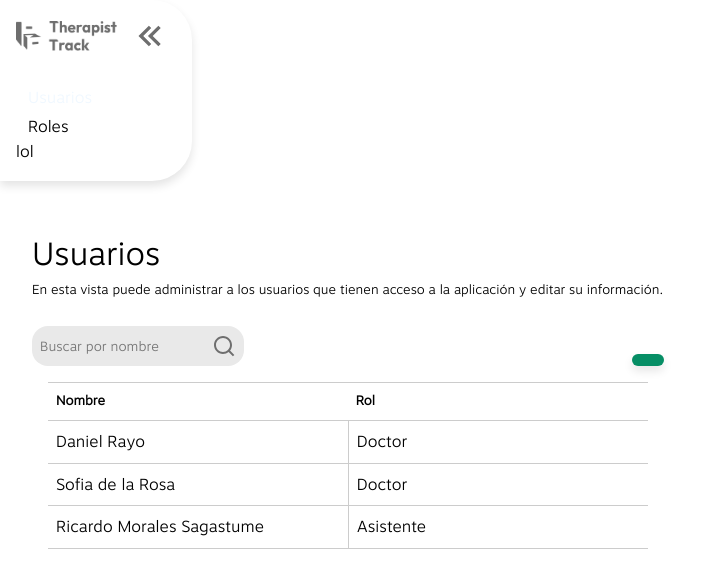
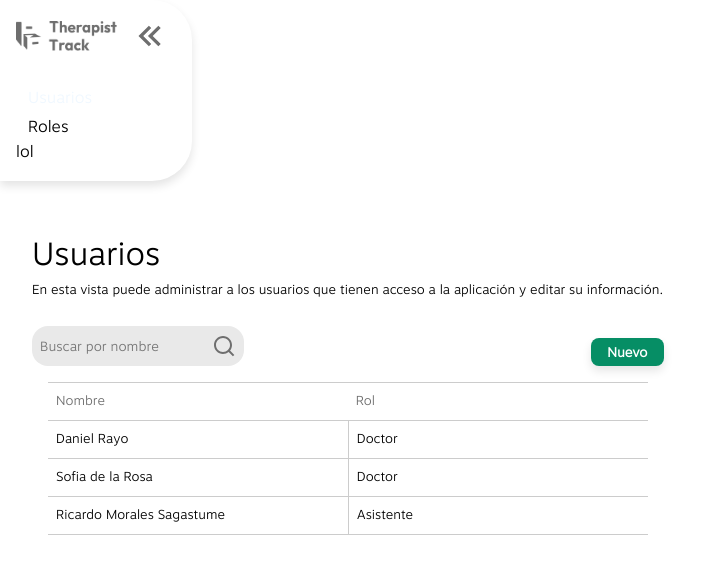
Before and after one commit to TherapistTrack/TherapistTrack-Frontend, a Vue app: page /admin/user in a window 1280 px wide. Shown: the top 588 px of the page, without its empty margins (0-725 px from the left). Built offline with nearby package versions, Linux system fonts and the light colour scheme.

Commit message:
feat: modularized and storybooked DisplayTable

```diff
--- /dev/null
+++ b/src/components/DataDisplay/Tables/DisplayTable.vue
@@ -0,0 +1,80 @@
+<template>
+  <div class="table-container">
+    <div class="header-row">
+      <p class="header-item" v-for="(item, key) in headers" :key="key">
+        {{ item }}
+      </p>
+    </div>
+    <div v-if="loading">
+      <DataLoader />
+    </div>
+
+    <div v-else class="table-row" v-for="(item, key) in data" :key="key" @click="handleClick(key)">
+      <p class="table-item" v-for="(elem, key) in Object.keys(headers)" :key="key">
+        {{ item[elem] }}
+      </p>
+    </div>
+  </div>
+</template>
+
+<script setup>
+import DataLoader from '@/components/Feedback/Spinner/DataLoader.vue'
+const props = defineProps({
+  loading: Boolean,
+  onClick: Function,
+  data: Object,
+  headers: Object
+})
+function handleClick(key) {
+  props.onClick(key)
+}
+</script>
+
+<style>
+.table-container {
+  display: grid;
+  grid-template-columns: auto;
+  font-family: 'MotivaSansLighter';
+  /* Two columns */
+  padding: 1rem;
+}
+
+.header-row,
+.table-row {
+  width: 100%;
+  display: grid;
+  grid-template-columns: repeat(auto-fit, minmax(100px, 1fr));
+}
+.header-row {
+  border-top: 0.2vh solid #ccc;
+  color: var(--gray-1);
+}
+.table-row {
+  color: var(--black);
+  font-weight: bold;
+}
+
+.header-item,
+.table-item {
+  padding: 0.5rem;
+  border-bottom: 0.2vh solid #ccc;
+}
+
+.header-item {
+  color: var(--gray-1);
+}
+
+.table-item {
+  color: var(--black);
+  font-weight: bold;
+}
+
+.table-item + .table-item {
+  border-left: 1px solid #ccc;
+}
+
+.table-row:hover {
+  background-color: var(--accent-light);
+  cursor: pointer;
+}
+</style>
--- a/src/pages/admin/UsersView.vue
+++ b/src/pages/admin/UsersView.vue
@@ -8,27 +8,14 @@
     <br />
     <div class="options">
       <CustomInput :pholder="'Buscar por nombre'" />
-      <Button :mssg="'Nuevo'" :onClick="clork" />
+      <Button :msg="'Nuevo'" :onClick="clork" />
     </div>
-    <div class="grid-container">
-      <div class="grid-row">
-        <p class="grid-header">Nombre</p>
-        <p class="grid-header">Rol</p>
-      </div>
-      <div v-if="loading">
-        <DataLoader />
-      </div>
-
-      <div
-        class="grid-row"
-        v-for="(item, key) in fetchedData"
-        :key="key"
-        @click="handleOpenView(key)"
-      >
-        <div class="grid-item">{{ item.nombre }}</div>
-        <div class="grid-item">{{ item.rol }}</div>
-      </div>
-    </div>
+    <DisplayTable
+      :data="fetchedData"
+      :headers="headers"
+      :loading="loading"
+      :onClick="handleOpenView"
+    />
   </div>
   <div v-if="modalOpen">
     <ViewUser :data="fetchedData[selected] || { nombre: 'Rayo' }" @closeView="handleCloseView" />
@@ -40,14 +27,19 @@ import { ref, onMounted } from 'vue'
 import '@/assets/arrow-left-double-fill.svg'
 import Button from '@/components/Buttons/ButtonSimple.vue'
 import CustomInput from '@/components/Forms/InputField/CustomInput.vue'
-import DataLoader from '@/components/Feedback/Spinner/DataLoader.vue'
 import ViewUser from '@/pages/admin/ViewUser.vue'
+import DisplayTable from '@/components/DataDisplay/Tables/DisplayTable.vue'
 
 const modalOpen = ref(false)
 const selected = ref(0)
 const fetchedData = ref(null)
 const loading = ref(false)
+const headers = ref(null)
 
+headers.value = {
+  nombre: 'Nombre',
+  rol: 'Rol'
+}
 onMounted(async () => {
   loading.value = true
   // simulation time
@@ -131,39 +123,4 @@ ul {
   font-size: small;
   color: var(--vt-c-dark-gray-1);
 }
-
-.grid-container {
-  display: grid;
-  grid-template-columns: auto;
-  /* Two columns */
-  color: var(--vt-c-dark-1);
-  padding: 1rem;
-}
-
-.grid-row {
-  width: 100%;
-  display: grid;
-  grid-template-columns: 1fr 1fr;
-}
-
-.page .grid-header,
-.page .grid-item {
-  padding: 0.5rem;
-  border-bottom: 0.2vh solid #ccc;
-}
-
-.page .grid-header {
-  font-family: 'MotivaSansLighter';
-  border-top: 0.2vh solid #ccc;
-  font-weight: bold;
-}
-
-.page .grid-item + .grid-item {
-  border-left: 1px solid #ccc;
-}
-
-.page .grid-row:hover {
-  background-color: var(--accent-light);
-  cursor: pointer;
-}
 </style>
```
Also changed, not shown: 1 other file (tests, documents, lock files or other folders).
